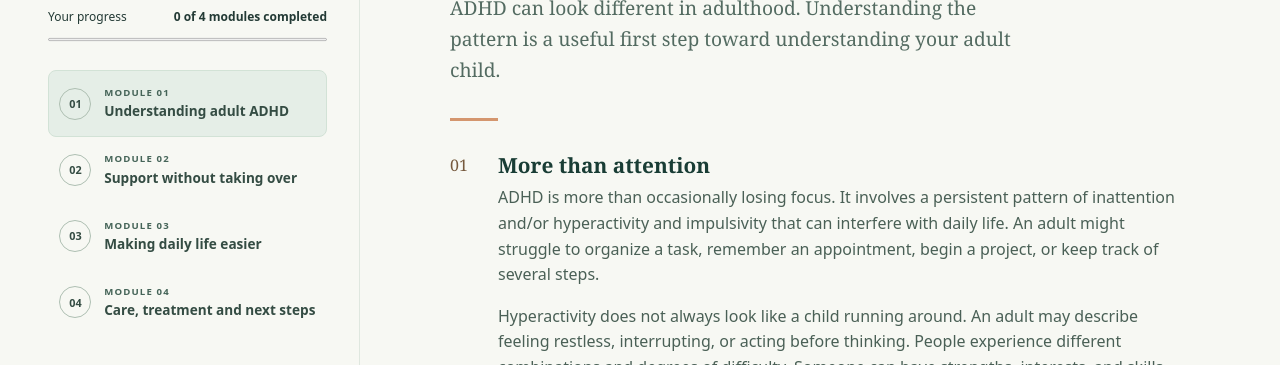
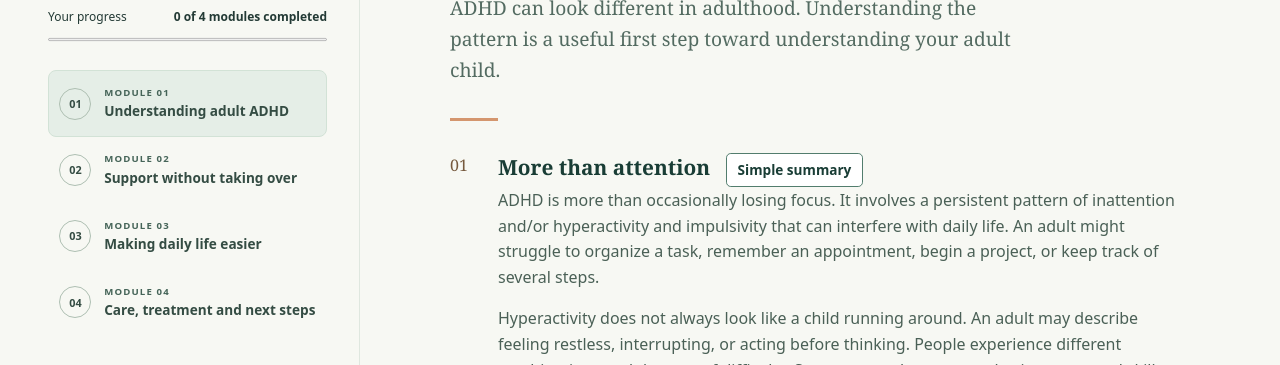
Before and after one commit to shplack/adhd-course, a website with bundled scripts: page index.html in a window 1280 px wide. Shown: the part 422-787 px from the top of the page. Built offline with nearby package versions, Linux system fonts and the light colour scheme.

Commit message:
Add plain-language lesson summaries

```diff
--- a/app.js
+++ b/app.js
@@ -55,7 +55,7 @@ function render(focus) {
       <h2 tabindex="-1" id="lesson-title">${module.title}</h2>
       <p class="intro">${module.intro}</p>
       <div class="divider"></div>
-      ${module.sections.map((section, index) => `<section class="lesson-section"><span class="section-number" aria-hidden="true">0${index + 1}</span><div><h3>${section.title}</h3>${section.paragraphs.map((paragraph) => `<p>${paragraph}</p>`).join("")}<div class="example"><h4>Example</h4><p>${section.example.scenario}</p><p>${section.example.try}</p></div></div></section>`).join("")}
+      ${module.sections.map((section, index) => `<section class="lesson-section"><span class="section-number" aria-hidden="true">0${index + 1}</span><div><div class="sublesson-heading"><h3>${section.title}</h3><button class="summary-toggle" type="button" aria-label="Simple summary: ${section.title}" aria-expanded="false" aria-controls="summary-${index}">Simple summary</button></div><div class="simple-summary" id="summary-${index}" hidden><p>${section.summary}</p></div>${section.paragraphs.map((paragraph) => `<p>${paragraph}</p>`).join("")}<div class="example"><h4>Example</h4><p>${section.example.scenario}</p><p>${section.example.try}</p></div></div></section>`).join("")}
       <div class="source"><span aria-hidden="true">↗</span><div><strong>GO A LITTLE DEEPER</strong><a href="${module.url}" target="_blank" rel="noopener noreferrer">External resource: ${module.source} <span aria-hidden="true">↗</span><span class="sr-only"> (opens in a new tab)</span></a><p>Evidence and guidance behind this lesson · opens in a new tab</p></div></div>
       <form id="quiz" class="quiz">
         <p class="eyebrow">A MOMENT TO REFLECT</p><h3>Quick check-in</h3><p>${module.questions.length} simple questions. Take your time.</p>
@@ -84,6 +84,14 @@ function render(focus) {
         navigate(Number(button.dataset.module)),
       ),
     );
+  document.querySelectorAll(".summary-toggle").forEach((button) => {
+    button.addEventListener("click", () => {
+      const expanded = button.getAttribute("aria-expanded") === "true";
+      button.setAttribute("aria-expanded", String(!expanded));
+      document.getElementById(button.getAttribute("aria-controls")).hidden =
+        expanded;
+    });
+  });
   $("#previous")?.addEventListener("click", () => navigate(state.current - 1));
   $("#next")?.addEventListener("click", () => navigate(state.current + 1));
   $("#quiz").addEventListener("submit", (event) => {
--- a/course.js
+++ b/course.js
@@ -7,6 +7,8 @@ export const modules = [
     sections: [
       {
         title: "More than attention",
+        summary:
+          "ADHD can make planning, remembering, or staying focused hard. Each person is different. Ask your adult child which part of a task is hard for them.",
         paragraphs: [
           "ADHD is more than occasionally losing focus. It involves a persistent pattern of inattention and/or hyperactivity and impulsivity that can interfere with daily life. An adult might struggle to organize a task, remember an appointment, begin a project, or keep track of several steps.",
           "Hyperactivity does not always look like a child running around. An adult may describe feeling restless, interrupting, or acting before thinking. People experience different combinations and degrees of difficulty. Someone can have strengths, interests, and skills alongside the parts of life that feel harder.",
@@ -22,6 +24,8 @@ export const modules = [
       },
       {
         title: "A different lens",
+        summary:
+          "A missed call or task does not mean your adult child does not care. Say what happened and how you feel. Ask what got in the way before you decide why it happened.",
         paragraphs: [
           "When someone you love misses a call or leaves a task unfinished, it is easy to take the event personally. Your feelings matter. At the same time, a missed task by itself cannot tell you whether the person cares, how much effort they made, or what got in the way.",
           "The consensus statement describes ADHD as associated with difficulties in everyday functioning and social life. Those findings describe patterns across groups; they do not explain every disagreement in a particular family. An individual's actions can have more than one cause, and ADHD does not remove the need for honest conversations.",
@@ -37,6 +41,8 @@ export const modules = [
       },
       {
         title: "Try this",
+        summary:
+          "Pick a calm time to talk. Ask your adult child what they want you to understand. Listen first, and ask if they want ideas before giving advice.",
         paragraphs: [
           "A short, curious conversation can be a starting point for understanding your adult child's experience. Choose a calm moment rather than beginning when either of you is already upset. Ask whether they have the time and energy to talk, and make it clear that a later conversation is also fine.",
           "You might ask, “What would you like me to understand about how ADHD affects you?” The question leaves space for their priorities rather than assuming you know the answer. They might want to describe a difficulty, share a success, correct a misunderstanding, or talk about something else entirely.",
@@ -92,6 +98,8 @@ export const modules = [
     sections: [
       {
         title: "Ask permission",
+        summary:
+          "Ask your adult child what kind of help they want. They may want advice, a listener, or no help right now. It is okay to say what you need too.",
         paragraphs: [
           "Your adult child may welcome your support while also wanting space to make their own decisions. Those wishes can exist together. Asking before giving advice makes it easier to understand what kind of help, if any, they want at that particular moment.",
           "The study linked below interviewed 11 first- and second-year college students with ADHD. Participants described appreciating parental support when they initiated or managed contact, while perceived overinvolvement could feel unhelpful. These interviews offer a useful perspective, but their small, mostly White college sample cannot represent every adult or family.",
@@ -107,6 +115,8 @@ export const modules = [
       },
       {
         title: "What the research found",
+        summary:
+          "A small study asked college students with ADHD about their parents' help. Some liked being able to ask for help themselves. Ask your adult child what kind of contact feels helpful to them.",
         paragraphs: [
           "The research for this lesson explored the transition to college through interviews with 11 students with ADHD. The researchers asked about parental involvement and how relationships changed as students gained responsibility. This was a small qualitative study: its aim was to understand experiences in depth, not to measure what works for every family.",
           "Students described parents as an important source of emotional support and advice. Several valued being able to seek that support while making decisions independently. Some also described tension when they felt a parent was too involved. The same kind of action could be experienced differently depending on the relationship and the situation.",
@@ -122,6 +132,8 @@ export const modules = [
       },
       {
         title: "Agree on useful help",
+        summary:
+          "Make a clear plan together before helping. Decide what each person will do and when. You can also say what you have time and energy to do.",
         paragraphs: [
           "An offer of help is easier to accept or decline when it is specific. Instead of “I will make sure everything gets done,” consider “Would you like me to sit with you for half an hour while you sort the paperwork?” Your adult child can decide whether that offer fits.",
           "If the answer is yes, agree on the details together. What will each person do? When will it happen? Would a reminder be welcome, and if so, how and when? A clear agreement reduces the chance that one person expects a check-in while the other experiences it as supervision.",
@@ -177,6 +189,8 @@ export const modules = [
     sections: [
       {
         title: "Make the next step visible",
+        summary:
+          "A big task can have many small steps. If your adult child wants help, ask them to pick one step to start with. A list or calendar may be useful, but they get to choose.",
         paragraphs: [
           "A large task often contains many smaller decisions. “Sort out the appointment” might mean finding a phone number, checking opening hours, calling, choosing a date, and writing it down. Seeing one small next action can make the task easier to discuss without needing to solve the whole thing at once.",
           "If your adult child wants help, ask them where they would like to begin. They might prefer to write a short list, put a date in a calendar, or simply talk through the choices. The point is not to impose a particular system; it is to make the next step clear to the person doing it.",
@@ -192,6 +206,8 @@ export const modules = [
       },
       {
         title: "What the research studied",
+        summary:
+          "One study tested a talking therapy that included planning skills. It studied a whole program, not just a checklist. If your adult child is interested, they can ask a health professional about their options.",
         paragraphs: [
           "Safren and colleagues studied 86 adults with ADHD who were taking medication but still had significant symptoms. Participants were assigned to individual cognitive behavioral therapy or to relaxation with educational support. Both groups had twelve sessions, and researchers compared ADHD symptom ratings after treatment and during follow-up.",
           "The cognitive behavioral therapy program included learning about ADHD, organizing and planning with calendars and task lists, breaking down tasks, and strategies for managing distractions. It also included work on unhelpful thinking patterns. The comparison group received relaxation training, education, and support.",
@@ -207,6 +223,8 @@ export const modules = [
       },
       {
         title: "Experiment, do not police",
+        summary:
+          "There is no single planning tool that suits everyone. Ask if your adult child wants to try an idea. If it adds stress or is not useful, they can change it or stop.",
         paragraphs: [
           "A planning tool is only useful if the person using it finds it worthwhile. An elaborate calendar, a short paper list, and a conversation with a trusted person are different possibilities. Your adult child may already have a system that works for some tasks, even if it looks different from yours.",
           "Before suggesting a change, ask whether they want to explore one. If they do, agree on a small experiment with a clear end point, such as trying a reminder for one appointment. Your adult child can decide what the reminder says, where it appears, and whether anyone else should be involved.",
@@ -262,6 +280,8 @@ export const modules = [
     sections: [
       {
         title: "Care is a personal decision",
+        summary:
+          "Your adult child can discuss care with a health professional. A review found some medicines helped adults in the short term, but side effects and results varied. Offer to help prepare questions if they want.",
         paragraphs: [
           "Decisions about ADHD care belong to your adult child, in conversation with a qualified health professional. You can encourage an informed discussion without choosing a treatment for them. What matters to one person may include symptom relief, side effects, cost, access, personal preferences, or other health needs.",
           "The research linked below reviewed medication trials involving children, adolescents, and adults. In the adult trials, several medications performed better than placebo for clinician-rated core ADHD symptoms at the short-term assessment. Tolerability also varied, and some medications had more participants stop treatment because of side effects than placebo.",
@@ -277,6 +297,8 @@ export const modules = [
       },
       {
         title: "Offer support, not pressure",
+        summary:
+          "Ask your adult child how they want you involved in their care. They may want help with questions or they may prefer privacy. Respect their choice and leave the door open.",
         paragraphs: [
           "It can be difficult to watch someone you love consider care slowly, choose a different option, or decide not to discuss it. You can share your concern respectfully while recognizing that your adult child has a say in their own care and what information they share with you.",
           "Ask what support would be useful before making arrangements. They might want help finding a service, a quiet place to make a call, company on the journey, or no involvement. If they invite you to an appointment, agree beforehand on your role and what they are comfortable discussing.",
@@ -292,6 +314,8 @@ export const modules = [
       },
       {
         title: "Look after yourself too",
+        summary:
+          "Your needs matter too. You can care about your adult child and still set limits on your time. Ask for support for yourself when you need it, while respecting their privacy.",
         paragraphs: [
           "Supporting an adult child can bring affection, concern, frustration, and uncertainty at the same time. You do not have to solve every problem to be a caring parent. Paying attention to your own capacity can help you make offers you can genuinely keep and boundaries you can explain clearly.",
           "Think about what you need in ordinary terms: time to rest, someone to talk with, or a pause before responding to a difficult request. These are practical suggestions for looking after yourself, not treatments tested in the medication review linked below. Choose what fits your circumstances.",
--- a/styles.css
+++ b/styles.css
@@ -249,6 +249,41 @@ h2 {
   color: #765a3e;
   font-family: Georgia, serif;
 }
+.sublesson-heading {
+  display: flex;
+  align-items: baseline;
+  flex-wrap: wrap;
+  gap: 0.5rem 1rem;
+}
+.summary-toggle {
+  padding: 0.35rem 0.65rem;
+  border: 1px solid #527d6d;
+  border-radius: 0.3rem;
+  background: #fff;
+  color: #193d35;
+  font-size: 0.85rem;
+  font-weight: 700;
+}
+@media (hover: hover) and (pointer: fine) {
+  .summary-toggle {
+    opacity: 0;
+  }
+  .lesson-section:hover .summary-toggle,
+  .lesson-section:focus-within .summary-toggle {
+    opacity: 1;
+  }
+}
+@media (any-pointer: coarse) {
+  .summary-toggle {
+    opacity: 1;
+  }
+}
+.simple-summary:not([hidden]) {
+  margin: 0.5rem 0 1rem;
+  padding: 1rem;
+  border-left: 4px solid #527d6d;
+  background: #edf3ec;
+}
 h3 {
   font-size: 1.3rem;
   margin: 0 0 0.5rem;
```
Also changed, not shown: AGENTS.md (+1 -0 lines), FEATURES.md (+1 -0 lines), tests/course-data.test.js (+16 -0 lines), tests/course.spec.js (+57 -0 lines).
